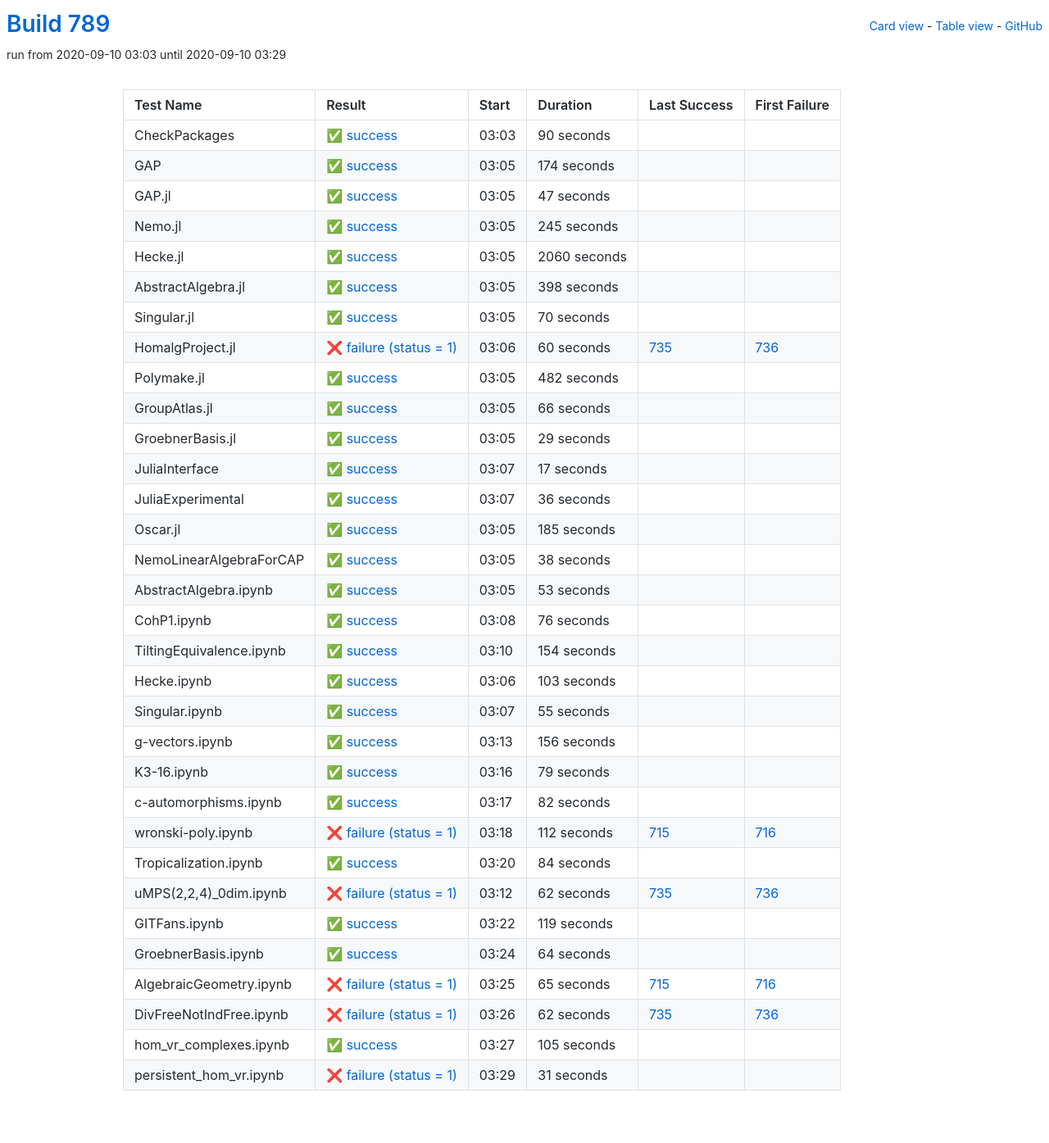
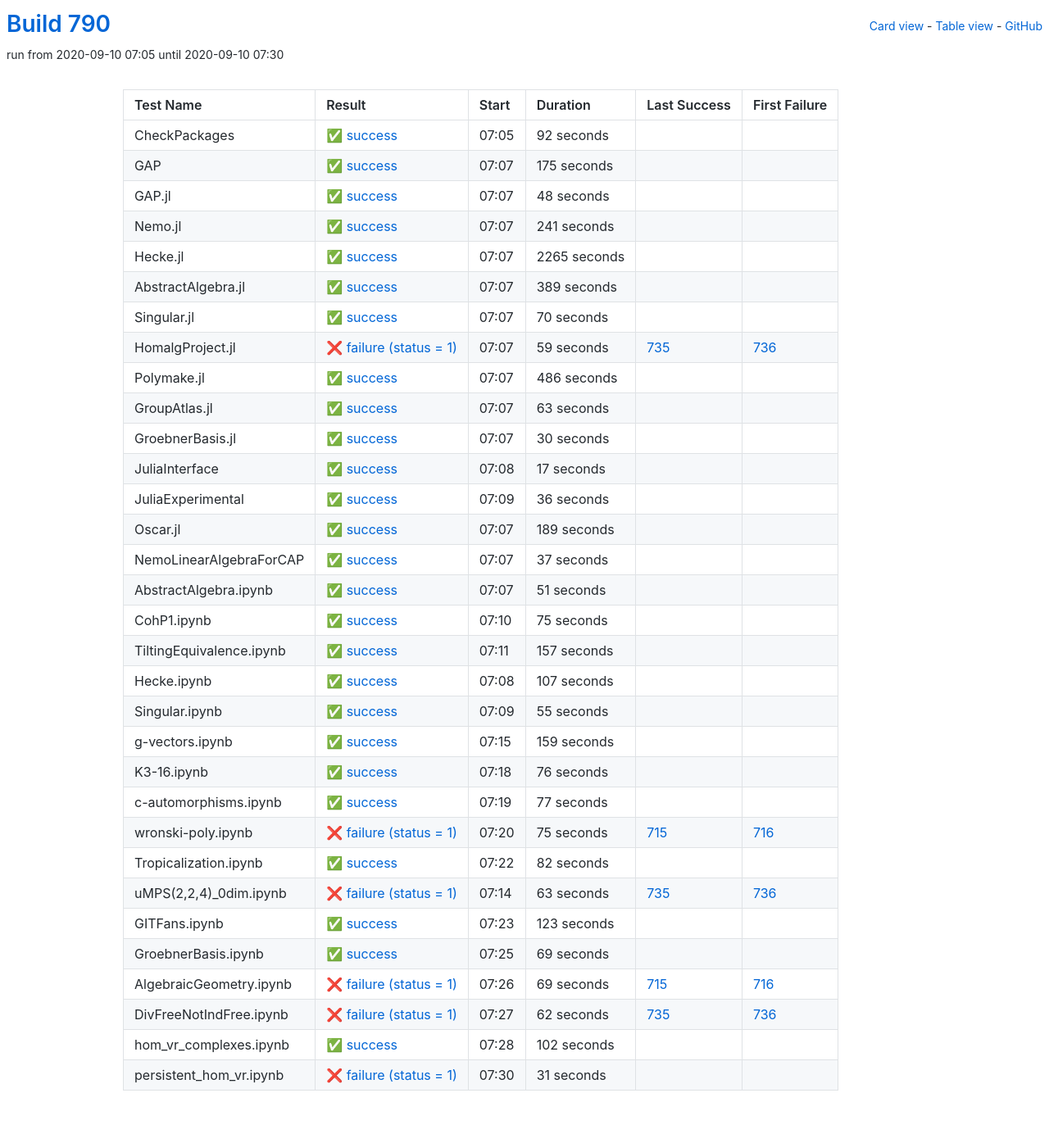
Before and after one commit to oscar-system/oscar-ci-status-stable, a Jekyll site: the page built from table.html, in a window 1280 px wide. Shown: the whole page at 82% size. Built offline with Jekyll 4.4.1, drawn with Linux system fonts in a browser that asks for light colours.

Commit message:
Build #790

```diff
--- a/_data/ci.yml
+++ b/_data/ci.yml
@@ -1,6 +1,6 @@
 ---
-build: 789
-build_url: https://oscarci.mathematik.uni-kl.de/job/oscar-stable/789/
+build: 790
+build_url: https://oscarci.mathematik.uni-kl.de/job/oscar-stable/790/
 job: oscar-stable
 organization: oscar-system
 repo: oscar-ci-status-stable
@@ -8,80 +8,80 @@ repourl: https://github.com/oscar-system/oscar-ci-status-stable
 tests:
 - name: CheckPackages
   id: checkpackages
-  log: https://oscarci.mathematik.uni-kl.de/job/oscar-stable/789/artifact/logs/build-789/CheckPackages.log
-  start: 2020-09-10 03:03
+  log: https://oscarci.mathematik.uni-kl.de/job/oscar-stable/790/artifact/logs/build-790/CheckPackages.log
+  start: 2020-09-10 07:05
   success: true
   exitcode: 0
   status: success
-  duration: 90
+  duration: 92
   last_success: false
   last_success_url:
   first_failure: false
   first_failure_url:
 - name: GAP
   id: gap
-  log: https://oscarci.mathematik.uni-kl.de/job/oscar-stable/789/artifact/logs/build-789/GAP.log
-  start: 2020-09-10 03:05
+  log: https://oscarci.mathematik.uni-kl.de/job/oscar-stable/790/artifact/logs/build-790/GAP.log
+  start: 2020-09-10 07:07
   success: true
   exitcode: 0
   status: success
-  duration: 174
+  duration: 175
   last_success: false
   last_success_url:
   first_failure: false
   first_failure_url:
 - name: GAP.jl
   id: gap-jl
-  log: https://oscarci.mathematik.uni-kl.de/job/oscar-stable/789/artifact/logs/build-789/GAP.jl.log
-  start: 2020-09-10 03:05
+  log: https://oscarci.mathematik.uni-kl.de/job/oscar-stable/790/artifact/logs/build-790/GAP.jl.log
+  start: 2020-09-10 07:07
   success: true
   exitcode: 0
   status: success
-  duration: 47
+  duration: 48
   last_success: false
   last_success_url:
   first_failure: false
   first_failure_url:
 - name: Nemo.jl
   id: nemo-jl
-  log: https://oscarci.mathematik.uni-kl.de/job/oscar-stable/789/artifact/logs/build-789/Nemo.jl.log
-  start: 2020-09-10 03:05
+  log: https://oscarci.mathematik.uni-kl.de/job/oscar-stable/790/artifact/logs/build-790/Nemo.jl.log
+  start: 2020-09-10 07:07
   success: true
   exitcode: 0
   status: success
-  duration: 245
+  duration: 241
   last_success: false
   last_success_url:
   first_failure: false
   first_failure_url:
 - name: Hecke.jl
   id: hecke-jl
-  log: https://oscarci.mathematik.uni-kl.de/job/oscar-stable/789/artifact/logs/build-789/Hecke.jl.log
-  start: 2020-09-10 03:05
+  log: https://oscarci.mathematik.uni-kl.de/job/oscar-stable/790/artifact/logs/build-790/Hecke.jl.log
+  start: 2020-09-10 07:07
   success: true
   exitcode: 0
   status: success
-  duration: 2060
+  duration: 2265
   last_success: false
   last_success_url:
   first_failure: false
   first_failure_url:
 - name: AbstractAlgebra.jl
   id: abstractalgebra-jl
-  log: https://oscarci.mathematik.uni-kl.de/job/oscar-stable/789/artifact/logs/build-789/AbstractAlgebra.jl.log
-  start: 2020-09-10 03:05
+  log: https://oscarci.mathematik.uni-kl.de/job/oscar-stable/790/artifact/logs/build-790/AbstractAlgebra.jl.log
+  start: 2020-09-10 07:07
   success: true
   exitcode: 0
   status: success
-  duration: 398
+  duration: 389
   last_success: false
   last_success_url:
   first_failure: false
   first_failure_url:
 - name: Singular.jl
   id: singular-jl
-  log: https://oscarci.mathematik.uni-kl.de/job/oscar-stable/789/artifact/logs/build-789/Singular.jl.log
-  start: 2020-09-10 03:05
+  log: https://oscarci.mathematik.uni-kl.de/job/oscar-stable/790/artifact/logs/build-790/Singular.jl.log
+  start: 2020-09-10 07:07
   success: true
   exitcode: 0
   status: success
@@ -92,56 +92,56 @@ tests:
   first_failure_url:
 - name: HomalgProject.jl
   id: homalgproject-jl
-  log: https://oscarci.mathematik.uni-kl.de/job/oscar-stable/789/artifact/logs/build-789/HomalgProject.jl.log
-  start: 2020-09-10 03:06
+  log: https://oscarci.mathematik.uni-kl.de/job/oscar-stable/790/artifact/logs/build-790/HomalgProject.jl.log
+  start: 2020-09-10 07:07
   success: false
   exitcode: 1
   status: failure
-  duration: 60
+  duration: 59
   last_success: 735
   last_success_url: https://oscarci.mathematik.uni-kl.de/job/oscar-stable/735/
   first_failure: 736
   first_failure_url: https://oscarci.mathematik.uni-kl.de/job/oscar-stable/736/
 - name: Polymake.jl
   id: polymake-jl
-  log: https://oscarci.mathematik.uni-kl.de/job/oscar-stable/789/artifact/logs/build-789/Polymake.jl.log
-  start: 2020-09-10 03:05
+  log: https://oscarci.mathematik.uni-kl.de/job/oscar-stable/790/artifact/logs/build-790/Polymake.jl.log
+  start: 2020-09-10 07:07
   success: true
   exitcode: 0
   status: success
-  duration: 482
+  duration: 486
   last_success: false
   last_success_url:
   first_failure: false
   first_failure_url:
 - name: GroupAtlas.jl
   id: groupatlas-jl
-  log: https://oscarci.mathematik.uni-kl.de/job/oscar-stable/789/artifact/logs/build-789/GroupAtlas.jl.log
-  start: 2020-09-10 03:05
+  log: https://oscarci.mathematik.uni-kl.de/job/oscar-stable/790/artifact/logs/build-790/GroupAtlas.jl.log
+  start: 2020-09-10 07:07
   success: true
   exitcode: 0
   status: success
-  duration: 66
+  duration: 63
   last_success: false
   last_success_url:
   first_failure: false
   first_failure_url:
 - name: GroebnerBasis.jl
   id: groebnerbasis-jl
-  log: https://oscarci.mathematik.uni-kl.de/job/oscar-stable/789/artifact/logs/build-789/GroebnerBasis.jl.log
-  start: 2020-09-10 03:05
+  log: https://oscarci.mathematik.uni-kl.de/job/oscar-stable/790/artifact/logs/build-790/GroebnerBasis.jl.log
+  start: 2020-09-10 07:07
   success: true
   exitcode: 0
   status: success
-  duration: 29
+  duration: 30
   last_success: false
   last_success_url:
   first_failure: false
   first_failure_url:
 - name: JuliaInterface
   id: juliainterface
-  log: https://oscarci.mathematik.uni-kl.de/job/oscar-stable/789/artifact/logs/build-789/JuliaInterface.log
-  start: 2020-09-10 03:07
+  log: https://oscarci.mathematik.uni-kl.de/job/oscar-stable/790/artifact/logs/build-790/JuliaInterface.log
+  start: 2020-09-10 07:08
   success: true
   exitcode: 0
   status: success
@@ -152,8 +152,8 @@ tests:
   first_failure_url:
 - name: JuliaExperimental
   id: juliaexperimental
-  log: https://oscarci.mathematik.uni-kl.de/job/oscar-stable/789/artifact/logs/build-789/JuliaExperimental.log
-  start: 2020-09-10 03:07
+  log: https://oscarci.mathematik.uni-kl.de/job/oscar-stable/790/artifact/logs/build-790/JuliaExperimental.log
+  start: 2020-09-10 07:09
   success: true
   exitcode: 0
   status: success
@@ -164,80 +164,80 @@ tests:
   first_failure_url:
 - name: Oscar.jl
   id: oscar-jl
-  log: https://oscarci.mathematik.uni-kl.de/job/oscar-stable/789/artifact/logs/build-789/Oscar.jl.log
-  start: 2020-09-10 03:05
+  log: https://oscarci.mathematik.uni-kl.de/job/oscar-stable/790/artifact/logs/build-790/Oscar.jl.log
+  start: 2020-09-10 07:07
   success: true
   exitcode: 0
   status: success
-  duration: 185
+  duration: 189
   last_success: false
   last_success_url:
   first_failure: false
   first_failure_url:
 - name: NemoLinearAlgebraForCAP
   id: nemolinearalgebraforcap
-  log: https://oscarci.mathematik.uni-kl.de/job/oscar-stable/789/artifact/logs/build-789/NemoLinearAlgebraForCAP.log
-  start: 2020-09-10 03:05
+  log: https://oscarci.mathematik.uni-kl.de/job/oscar-stable/790/artifact/logs/build-790/NemoLinearAlgebraForCAP.log
+  start: 2020-09-10 07:07
   success: true
   exitcode: 0
   status: success
-  duration: 38
+  duration: 37
   last_success: false
   last_success_url:
   first_failure: false
   first_failure_url:
 - name: AbstractAlgebra.ipynb
   id: abstractalgebra-ipynb
-  log: https://oscarci.mathematik.uni-kl.de/job/oscar-stable/789/artifact/logs/build-789/AbstractAlgebra.ipynb.log
-  start: 2020-09-10 03:05
+  log: https://oscarci.mathematik.uni-kl.de/job/oscar-stable/790/artifact/logs/build-790/AbstractAlgebra.ipynb.log
+  start: 2020-09-10 07:07
   success: true
   exitcode: 0
   status: success
-  duration: 53
+  duration: 51
   last_success: false
   last_success_url:
   first_failure: false
   first_failure_url:
 - name: CohP1.ipynb
   id: cohp1-ipynb
-  log: https://oscarci.mathematik.uni-kl.de/job/oscar-stable/789/artifact/logs/build-789/CohP1.ipynb.log
-  start: 2020-09-10 03:08
+  log: https://oscarci.mathematik.uni-kl.de/job/oscar-stable/790/artifact/logs/build-790/CohP1.ipynb.log
+  start: 2020-09-10 07:10
   success: true
   exitcode: 0
   status: success
-  duration: 76
+  duration: 75
   last_success: false
   last_success_url:
   first_failure: false
   first_failure_url:
 - name: TiltingEquivalence.ipynb
   id: tiltingequivalence-ipynb
-  log: https://oscarci.mathematik.uni-kl.de/job/oscar-stable/789/artifact/logs/build-789/TiltingEquivalence.ipynb.log
-  start: 2020-09-10 03:10
+  log: https://oscarci.mathematik.uni-kl.de/job/oscar-stable/790/artifact/logs/build-790/TiltingEquivalence.ipynb.log
+  start: 2020-09-10 07:11
   success: true
   exitcode: 0
   status: success
-  duration: 154
+  duration: 157
   last_success: false
   last_success_url:
   first_failure: false
   first_failure_url:
 - name: Hecke.ipynb
   id: hecke-ipynb
-  log: https://oscarci.mathematik.uni-kl.de/job/oscar-stable/789/artifact/logs/build-789/Hecke.ipynb.log
-  start: 2020-09-10 03:06
+  log: https://oscarci.mathematik.uni-kl.de/job/oscar-stable/790/artifact/logs/build-790/Hecke.ipynb.log
+  start: 2020-09-10 07:08
   success: true
   exitcode: 0
   status: success
-  duration: 103
+  duration: 107
   last_success: false
   last_success_url:
   first_failure: false
   first_failure_url:
 - name: Singular.ipynb
   id: singular-ipynb
-  log: https://oscarci.mathematik.uni-kl.de/job/oscar-stable/789/artifact/logs/build-789/Singular.ipynb.log
-  start: 2020-09-10 03:07
+  log: https://oscarci.mathematik.uni-kl.de/job/oscar-stable/790/artifact/logs/build-790/Singular.ipynb.log
+  start: 2020-09-10 07:09
   success: true
   exitcode: 0
   status: success
@@ -248,32 +248,56 @@ tests:
   first_failure_url:
 - name: g-vectors.ipynb
   id: g-vectors-ipynb
-  log: https://oscarci.mathematik.uni-kl.de/job/oscar-stable/789/artifact/logs/build-789/g-vectors.ipynb.log
-  start: 2020-09-10 03:13
+  log: https://oscarci.mathematik.uni-kl.de/job/oscar-stable/790/artifact/logs/build-790/g-vectors.ipynb.log
+  start: 2020-09-10 07:15
   success: true
   exitcode: 0
   status: success
-  duration: 156
+  duration: 159
   last_success: false
   last_success_url:
   first_failure: false
   first_failure_url:
 - name: K3-16.ipynb
   id: k3-16-ipynb
-  log: https://oscarci.mathematik.uni-kl.de/job/oscar-stable/789/artifact/logs/build-789/K3-16.ipynb.log
-  start: 2020-09-10 03:16
+  log: https://oscarci.mathematik.uni-kl.de/job/oscar-stable/790/artifact/logs/build-790/K3-16.ipynb.log
+  start: 2020-09-10 07:18
   success: true
   exitcode: 0
   status: success
-  duration: 79
+  duration: 76
   last_success: false
   last_success_url:
   first_failure: false
   first_failure_url:
 - name: c-automorphisms.ipynb
   id: c-automorphisms-ipynb
-  log: https://oscarci.mathematik.uni-kl.de/job/oscar-stable/789/artifact/logs/build-789/c-automorphisms.ipynb.log
-  start: 2020-09-10 03:17
+  log: https://oscarci.mathematik.uni-kl.de/job/oscar-stable/790/artifact/logs/build-790/c-automorphisms.ipynb.log
+  start: 2020-09-10 07:19
+  success: true
+  exitcode: 0
+  status: success
+  duration: 77
+  last_success: false
+  last_success_url:
+  first_failure: false
+  first_failure_url:
+- name: wronski-poly.ipynb
+  id: wronski-poly-ipynb
+  log: https://oscarci.mathematik.uni-kl.de/job/oscar-stable/790/artifact/logs/build-790/wronski-poly.ipynb.log
+  start: 2020-09-10 07:20
+  success: false
+  exitcode: 1
+  status: failure
+  duration: 75
+  last_success: 715
+  last_success_url: https://oscarci.mathematik.uni-kl.de/job/oscar-stable/715/
+  first_failure: 716
+  first_failure_url: https://oscarci.mathematik.uni-kl.de/job/oscar-stable/716/
+- name: Tropicalization.ipynb
+  id: tropicalization-ipynb
+  log: https://oscarci.mathematik.uni-kl.de/job/oscar-stable/790/artifact/logs/build-790/Tropicalization.ipynb.log
+  start: 2020-09-10 07:22
   success: true
   exitcode: 0
   status: success
@@ -282,82 +306,58 @@ tests:
   last_success_url:
   first_failure: false
   first_failure_url:
-- name: wronski-poly.ipynb
-  id: wronski-poly-ipynb
-  log: https://oscarci.mathematik.uni-kl.de/job/oscar-stable/789/artifact/logs/build-789/wronski-poly.ipynb.log
-  start: 2020-09-10 03:18
+- name: uMPS(2,2,4)_0dim.ipynb
+  id: umps-2-2-4-0dim-ipynb
+  log: https://oscarci.mathematik.uni-kl.de/job/oscar-stable/790/artifact/logs/build-790/uMPS-2-2-4-_0dim.ipynb.log
+  start: 2020-09-10 07:14
   success: false
   exitcode: 1
   status: failure
-  duration: 112
-  last_success: 715
-  last_success_url: https://oscarci.mathematik.uni-kl.de/job/oscar-stable/715/
-  first_failure: 716
-  first_failure_url: https://oscarci.mathematik.uni-kl.de/job/oscar-stable/716/
-- name: Tropicalization.ipynb
-  id: tropicalization-ipynb
-  log: https://oscarci.mathematik.uni-kl.de/job/oscar-stable/789/artifact/logs/build-789/Tropicalization.ipynb.log
-  start: 2020-09-10 03:20
-  success: true
-  exitcode: 0
-  status: success
-  duration: 84
-  last_success: false
-  last_success_url:
-  first_failure: false
-  first_failure_url:
-- name: uMPS(2,2,4)_0dim.ipynb
-  id: umps-2-2-4-0dim-ipynb
-  log: https://oscarci.mathematik.uni-kl.de/job/oscar-stable/789/artifact/logs/build-789/uMPS-2-2-4-_0dim.ipynb.log
-  start: 2020-09-10 03:12
-  success: false
-  exitcode: 1
-  status: failure
-  duration: 62
+  duration: 63
   last_success: 735
   last_success_url: https://oscarci.mathematik.uni-kl.de/job/oscar-stable/735/
   first_failure: 736
   first_failure_url: https://oscarci.mathematik.uni-kl.de/job/oscar-stable/736/
 - name: GITFans.ipynb
   id: gitfans-ipynb
-  log: https://oscarci.mathematik.uni-kl.de/job/oscar-stable/789/artifact/logs/build-789/GITFans.ipynb.log
-  start: 2020-09-10 03:22
+  log: https://oscarci.mathematik.uni-kl.de/job/oscar-stable/790/artifact/logs/build-790/GITFans.ipynb.log
+  start: 2020-09-10 07:23
   success: true
   exitcode: 0
   status: success
-  duration: 119
+  duration: 123
   last_success: false
   last_success_url:
   first_failure: false
   first_failure_url:
 - name: GroebnerBasis.ipynb
   id: groebnerbasis-ipynb
-  log: https://oscarci.mathematik.uni-kl.de/job/oscar-stable/789/artifact/logs/build-789/GroebnerBasis.ipynb.log
-  start: 2020-09-10 03:24
+  log: https://oscarci.mathematik.uni-kl.de/job/oscar-stable/790/artifact/logs/build-790/GroebnerBasis.ipynb.log
+  start: 2020-09-10 07:25
   success: true
   exitcode: 0
   status: success
-  duration: 64
+  duration: 69
   last_success: false
   last_success_url:
   first_failure: false
   first_failure_url:
 - name: AlgebraicGeometry.ipynb
   id: algebraicgeometry-ipynb
-  log: https://oscarci.mathematik.uni-kl.de/job/oscar-stable/789/artifact/logs/build-789/AlgebraicGeometry.ipynb.log
-  start: 2020-09-10 03:25
+  log: https://oscarci.mathematik.uni-kl.de/job/oscar-stable/790/artifact/logs/build-790/AlgebraicGeometry.ipynb.log
+  start: 2020-09-10 07:26
   success: false
   exitcode: 1
   status: failure
-  duration: 65
+  duration: 69
   last_success: 715
   last_success_url: https://oscarci.mathematik.uni-kl.de/job/oscar-stable/715/
   first_failure: 716
   first_failure_url: https://oscarci.mathematik.uni-kl.de/job/oscar-stable/716/
 - name: DivFreeNotIndFree.ipynb
   id: divfreenotindfree-ipynb
-  log: https://oscarci.mathematik.uni-kl.de/job/oscar-stable/789/artifact/logs/build-789/DivFreeNotIndFree.ipynb.log
-  start: 2020-09-10 03:26
+  log: https://oscarci.mathematik.uni-kl.de/job/oscar-stable/790/artifact/logs/build-790/DivFreeNotIndFree.ipynb.log
+  start: 2020-09-10 07:27
   success: false
   exitcode: 1
   status: failure
@@ -368,20 +368,20 @@ tests:
   first_failure_url: https://oscarci.mathematik.uni-kl.de/job/oscar-stable/736/
 - name: hom_vr_complexes.ipynb
   id: hom-vr-complexes-ipynb
-  log: https://oscarci.mathematik.uni-kl.de/job/oscar-stable/789/artifact/logs/build-789/hom_vr_complexes.ipynb.log
-  start: 2020-09-10 03:27
+  log: https://oscarci.mathematik.uni-kl.de/job/oscar-stable/790/artifact/logs/build-790/hom_vr_complexes.ipynb.log
+  start: 2020-09-10 07:28
   success: true
   exitcode: 0
   status: success
-  duration: 105
+  duration: 102
   last_success: false
   last_success_url:
   first_failure: false
   first_failure_url:
 - name: persistent_hom_vr.ipynb
   id: persistent-hom-vr-ipynb
-  log: https://oscarci.mathematik.uni-kl.de/job/oscar-stable/789/artifact/logs/build-789/persistent_hom_vr.ipynb.log
-  start: 2020-09-10 03:29
+  log: https://oscarci.mathematik.uni-kl.de/job/oscar-stable/790/artifact/logs/build-790/persistent_hom_vr.ipynb.log
+  start: 2020-09-10 07:30
   success: false
   exitcode: 1
   status: failure
```
Also changed, not shown: README.md.
